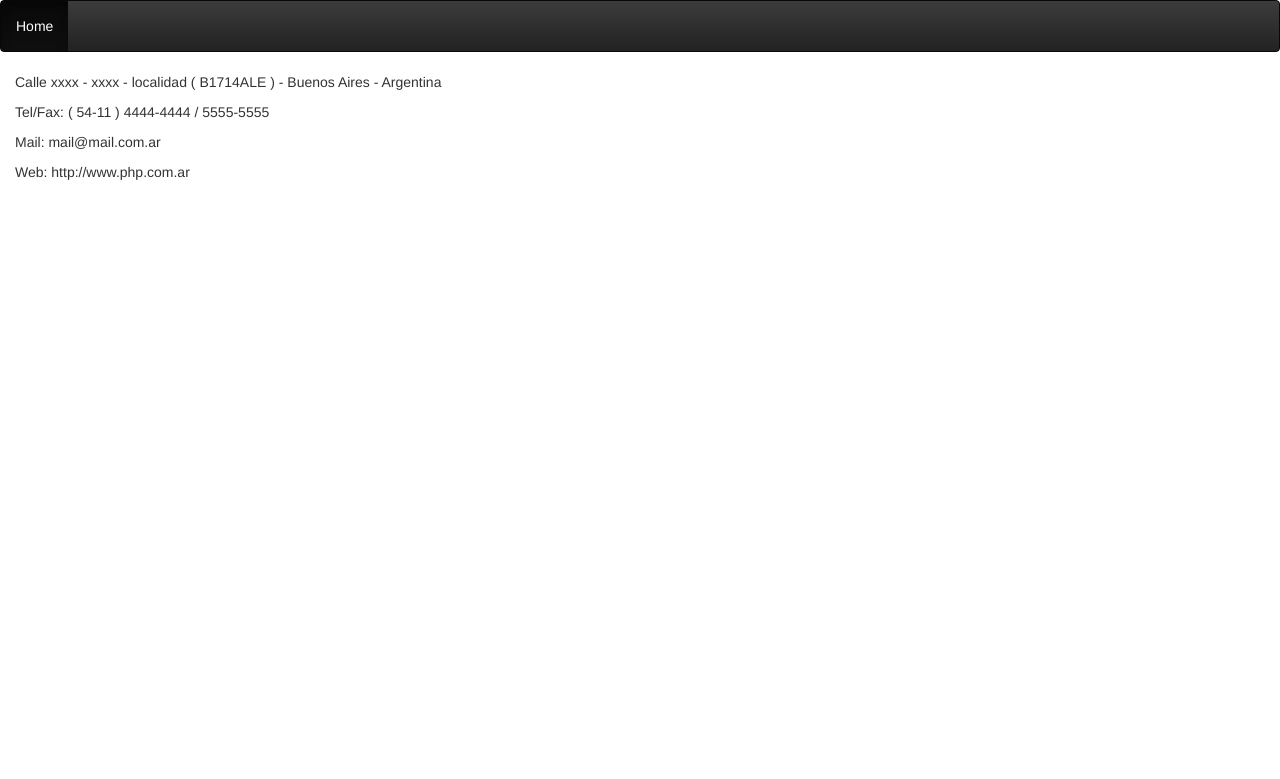
After one commit to lauritula/tpfinal, a PHP site: page /resultadoPago.php in a window 1280 px wide. The commit adds this page. Shown: the top 779 px of the page. Run offline with PHP 8.4, Linux system fonts and the light colour scheme; data that the repository does not hold is empty; some libraries are stand-ins or nearby versions.

Commit message:
pagina confirmacion de pago

```diff
--- /dev/null
+++ b/final/php/resultadoPago.php
@@ -0,0 +1,53 @@
+<html>
+<head>
+	<meta http-equiv="Content-Type" content="text/html; charset=utf-8">
+	<script type="text/javascript" src="../js/jquery.js"></script>
+	<script type="text/javascript" src="../js/moment.js"></script>
+	<script type="text/javascript" src="../js/bootstrap.min.js"></script>
+	<script type="text/javascript" src="../js/typeahead.min.js"></script>
+	<script type="text/javascript" src="../js/bootstrap-datepicker.js"></script>
+	<script type="text/javascript" src="../js/bootstrap-datepicker.es.js"></script>
+	<link rel="stylesheet" type="text/css" href="../css/bootstrap.css">
+	<link rel="stylesheet" type="text/css" href="../css/bootstrap-theme.min.css">
+	<link rel="stylesheet" type="text/css" href="../css/typeaheadjs.css">
+	<link rel="stylesheet" type="text/css" href="../css/style.css">
+
+	<link rel="stylesheet" type="text/css" href="../css/datepicker3.css">
+	<!-- <link href='http://fonts.googleapis.com/css?family=Roboto:700,500italic,300' rel='stylesheet' type='text/css'> -->
+
+	<title>Pago realizado</title>
+</head>
+	<body>
+		<nav class="navbar navbar-inverse" role="navigation">
+		<ul  class="nav navbar-nav">
+			<li class="active"><a href="index.php">Home</a></li>
+		</ul>
+	</nav>
+
+		<?php
+
+
+
+		$numeroTarjeta=$_POST['numeroTarjeta'];
+
+		echo "$numeroTarjeta";
+
+
+
+
+	?>
+
+		<footer class="bs-docs-footer col-md-12" role="contentinfo">
+
+			<p>Calle xxxx - xxxx - localidad
+				( B1714ALE ) - Buenos Aires - Argentina</p>
+				<p>Tel/Fax: ( 54-11 ) 4444-4444 / 5555-5555</p>
+				<p>Mail:  mail@mail.com.ar</p>
+				<p>Web:   http://www.php.com.ar</p>
+
+		</footer>
+
+		<script src="../js/script.js"></script>
+	</body>
+
+</html>
```
Also changed, not shown: final/php/formularioPague.php (+4 -4 lines).
